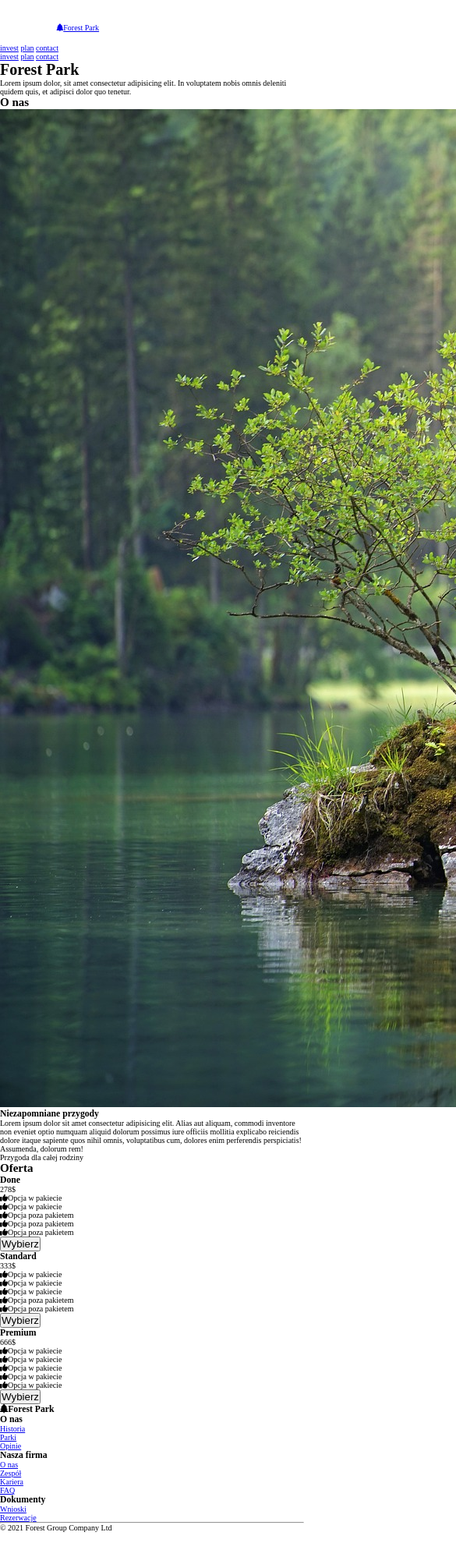
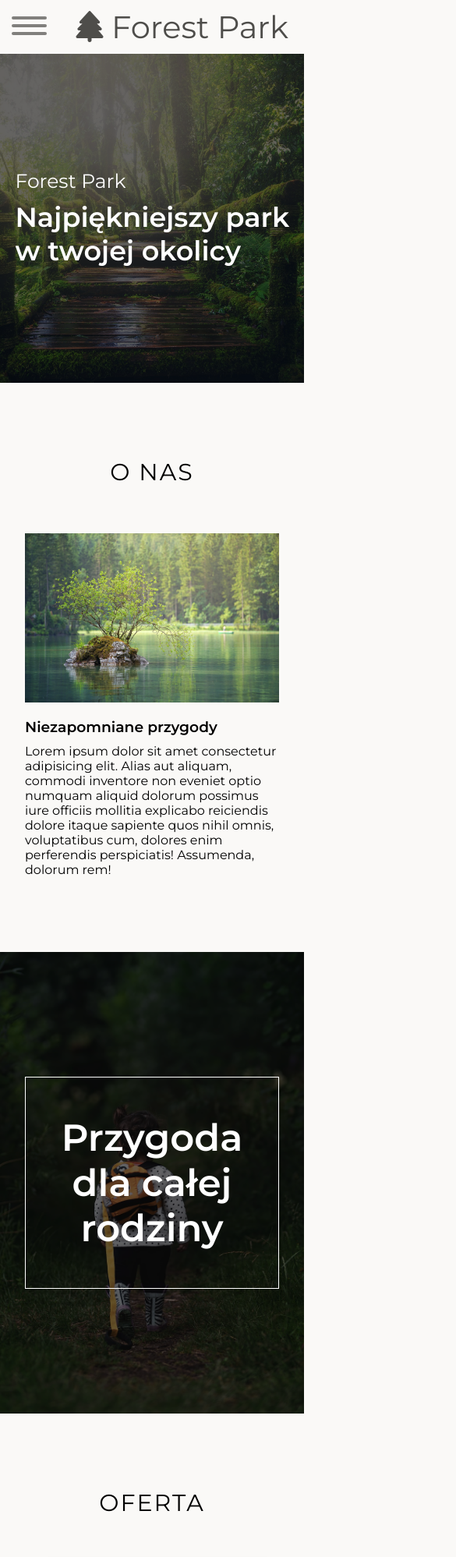
Before and after one commit to bilecky/ForestLayout, a plain HTML site: page index.html in a window 390 px wide. Shown: the top 1997 px of the page at 78% size, 585 px wide, since content can reach past the window. Before the commit the page ends 1965 px from the top, so only its background shows below. Drawn offline with Linux system fonts and the light colour scheme; a web font is replaced by a local one.

Commit message:
rwd mobile friendly main site with ugly css

```diff
--- a/hamburger.css
+++ b/hamburger.css
@@ -58,7 +58,7 @@
 .hamburger-inner::after {
   width: 45px;
   height: 4px;
-  background-color: white;
+  background-color: rgb(78, 77, 74);
   border-radius: 4px;
   position: absolute;
   -webkit-transition-property: -webkit-transform;
--- a/index.html
+++ b/index.html
@@ -21,41 +21,46 @@
 
 <body>
 
-    <header class="header">
+    <header class="header ">
+        <div class="navbar">
             <button class="hamburger hamburger--3dx
         " type="button">
                 <span class="hamburger-box">
                     <span class="hamburger-inner"></span>
                 </span>
             </button>
-        <a href="#" class="brandname"><i class="fas fa-tree"></i>Forest Park</a>
+            <a href="#" class="brandname"><i class="fas fa-tree"></i> Forest Park</a>
 
             <nav class="nav nav-mobile ">
-            <a class="nav__link" href="#invest">invest</a>
-            <a class="nav__link" href="#plan">plan</a>
-            <a class="nav__link" href="#contact">contact</a>
+                <a class="nav__link" href="#aboutus">Home</a>
+
+                <a class="nav__link" href="#aboutus">O nas</a>
+                <a class="nav__link" href="#plan">Oferta</a>
+                <a class="nav__link" href="#contact">Kontakt</a>
 
             </nav>
 
             <nav class="nav nav-desktop">
-            <a class="nav__link" href="#invest">invest</a>
-            <a class="nav__link" href="#plan">plan</a>
-            <a class="nav__link" href="#contact">contact</a>
+                <a class="nav__link" href="#home">Home</a>
+                <a class="nav__link" href="#aboutus">O nas</a>
+                <a class="nav__link" href="#plan">Oferta</a>
+                <a class="nav__link" href="#contact">Kontakt</a>
 
             </nav>
-        <div class="header__text">
+        </div>
+        <div class="header__box">
+            <div class="header__text wrapper">
                 <h1 class="company-name">Forest Park</h1>
-            <p>Lorem ipsum dolor, sit amet consectetur adipisicing elit. In voluptatem nobis omnis deleniti quidem quis,
-                et adipisci dolor quo tenetur.</p>
+                <p>Najpiękniejszy park w twojej okolicy</p>
+            </div>
+            <div class="header__shadow"></div>
         </div>
 
-        <div class="header__img">
-            <div class="header_shadow"></div>
-        </div>
+
     </header>
 
     <main class="main">
-        <section class="aboutus" id="about">
+        <section class="aboutus section-padding" id="about">
             <div class="wrapper">
                 <h2 class="section-text">O nas</h2>
                 <div class="aboutus__box">
@@ -74,22 +79,35 @@
         </section>
 
         <!-- SECTION SECOND HERO IMG -->
-        <section class="hero-img section">
+        <section class="hero-img">
+            <div>
                 <p class="hero-img__title">Przygoda dla całej rodziny</p>
+
+                <div class="header__shadow-hero"></div>
+            </div>
+
         </section>
 
-        <section class="offers" id="offer">
+        <section class="offers section-padding"" id=" offer">
             <div class="wrapper">
                 <h2 class="section-text">Oferta</h2>
+                <div class="offers__cards">
+
+
                     <div class="offers__box">
                         <h3>Done</h3>
                         <p>278$</p>
                         <ul>
-                        <li class="offers__card-info-list-item"><i class="fas fa-thumbs-up"></i>Opcja w pakiecie</li>
-                        <li class="offers__card-info-list-item"><i class="fas fa-thumbs-up"></i>Opcja w pakiecie</li>
-                        <li class="offers__card-info-list-item"><i class="fas fa-thumbs-up"></i>Opcja poza pakietem</li>
-                        <li class="offers__card-info-list-item"><i class="fas fa-thumbs-up"></i>Opcja poza pakietem</li>
-                        <li class="offers__card-info-list-item"><i class="fas fa-thumbs-up"></i>Opcja poza pakietem</li>
+                            <li class="offers__card-info-list-item"><i class="fas fa-thumbs-up"></i>     Opcja w pakiecie
+                            </li>
+                            <li class="offers__card-info-list-item"><i class="fas fa-thumbs-up"></i> Opcja w pakiecie
+                            </li>
+                            <li class="offers__card-info-list-item"><i class="fas fa-thumbs-up"></i> Opcja poza pakietem
+                            </li>
+                            <li class="offers__card-info-list-item"><i class="fas fa-thumbs-up"></i> Opcja poza pakietem
+                            </li>
+                            <li class="offers__card-info-list-item"><i class="fas fa-thumbs-up"></i> Opcja poza pakietem
+                            </li>
                         </ul>
                         <button class="choose__option">Wybierz</button>
 
@@ -98,11 +116,16 @@
                         <h3>Standard</h3>
                         <p>333$</p>
                         <ul>
-                        <li class="offers__card-info-list-item"><i class="fas fa-thumbs-up"></i>Opcja w pakiecie</li>
-                        <li class="offers__card-info-list-item"><i class="fas fa-thumbs-up"></i>Opcja w pakiecie</li>
-                        <li class="offers__card-info-list-item"><i class="fas fa-thumbs-up"></i>Opcja w pakiecie</li>
-                        <li class="offers__card-info-list-item"><i class="fas fa-thumbs-up"></i>Opcja poza pakietem</li>
-                        <li class="offers__card-info-list-item"><i class="fas fa-thumbs-up"></i>Opcja poza pakietem</li>
+                            <li class="offers__card-info-list-item"><i class="fas fa-thumbs-up"></i>Opcja w pakiecie
+                            </li>
+                            <li class="offers__card-info-list-item"><i class="fas fa-thumbs-up"></i>Opcja w pakiecie
+                            </li>
+                            <li class="offers__card-info-list-item"><i class="fas fa-thumbs-up"></i>Opcja w pakiecie
+                            </li>
+                            <li class="offers__card-info-list-item"><i class="fas fa-thumbs-up"></i>Opcja poza pakietem
+                            </li>
+                            <li class="offers__card-info-list-item"><i class="fas fa-thumbs-up"></i>Opcja poza pakietem
+                            </li>
                         </ul>
                         <button class="choose__option">Wybierz</butto>
                     </div>
@@ -110,15 +133,20 @@
                         <h3>Premium</h3>
                         <p>666$</p>
                         <ul>
-                        <li class="offers__card-info-list-item"><i class="fas fa-thumbs-up"></i>Opcja w pakiecie</li>
-                        <li class="offers__card-info-list-item"><i class="fas fa-thumbs-up"></i>Opcja w pakiecie</li>
-                        <li class="offers__card-info-list-item"><i class="fas fa-thumbs-up"></i>Opcja w pakiecie</li>
-                        <li class="offers__card-info-list-item"><i class="fas fa-thumbs-up"></i>Opcja w pakiecie</li>
-                        <li class="offers__card-info-list-item"><i class="fas fa-thumbs-up"></i>Opcja w pakiecie</li>
+                            <li class="offers__card-info-list-item"><i class="fas fa-thumbs-up"></i>Opcja w pakiecie
+                            </li>
+                            <li class="offers__card-info-list-item"><i class="fas fa-thumbs-up"></i>Opcja w pakiecie
+                            </li>
+                            <li class="offers__card-info-list-item"><i class="fas fa-thumbs-up"></i>Opcja w pakiecie
+                            </li>
+                            <li class="offers__card-info-list-item"><i class="fas fa-thumbs-up"></i>Opcja w pakiecie
+                            </li>
+                            <li class="offers__card-info-list-item"><i class="fas fa-thumbs-up"></i>Opcja w pakiecie
+                            </li>
                         </ul>
                         <button class="choose__option">Wybierz</button>
                     </div>
-
+                </div>
             </div>
         </section>
     </main>
--- a/main.css
+++ b/main.css
@@ -10,3 +10,240 @@ html {
 	font-size: 62.5%;
 	scroll-behavior: smooth;
 }
+
+body {
+	font-weight: 200;
+	font-size: 1.6rem;
+	background-color: rgb(250, 249, 247);
+}
+
+h1,
+h2,
+h3,
+p,
+li,
+button,
+a {
+	font-family: 'Montserrat', sans-serif;
+	font-weight: 400;
+}
+
+.wrapper {
+	margin: 0 auto;
+	max-width: 1200px;
+	width: 100%;
+	overflow: hidden;
+}
+
+.nav-desktop {
+	display: none;
+}
+.nav__link {
+	position: relative;
+		/* display: inline-block; */
+		margin: 0.5em;
+		padding: 0.5em;
+		font-size: 2.3rem;
+		text-decoration: none;
+		text-transform: uppercase;
+		color: white;
+		transition: color 0.3s;
+}
+
+.nav-mobile {
+	position: absolute;
+	top: 0;
+	left: 0;
+	right: 0;
+	bottom: 0;
+	display: flex;
+	z-index: 10;
+	justify-content: center;
+	align-items: center;
+	flex-direction: column;
+	background-color: rgb(29, 29, 32);
+	transform: translateX(-100%);
+	transition: transform 0.3s;
+}
+.nav-mobile--active {
+	transform: translateX(0);
+}
+
+header {
+	overflow: hidden;
+}
+
+.hamburger {
+	top: 3em;
+	left: 1em;
+	z-index: 100;
+}
+
+.navbar {
+	height: 0%;
+	width: 100%;
+	display: flex;
+	justify-content: space-between;
+}
+.brandname {
+	font-size: 40px;
+	text-decoration: none;
+	margin: 10px 20px;
+	color: rgb(78, 77, 74);
+}
+
+.header__box {
+	background-image: url('/jungle-hero.jpg');
+	position: relative;
+	height: 50vh;
+	background-size: cover;
+	background-position: center;
+	width: 100%;
+	display: flex;
+	justify-content: flex-start;
+	align-items: center;
+}
+.header__text {
+	flex-direction: column;
+	justify-content: center;
+	align-content: center;
+	margin-left: 5%;
+	color: white;
+	z-index: 3;
+}
+.header__text h1 {
+	font-size: 25px;
+	font-weight: 400;
+	margin-bottom: 10px;
+}
+.header__text p {
+	font-size: 35px;
+	font-weight: 600;
+}
+
+.header__shadow {
+	position: absolute;
+	height: 100%;
+	width: 100%;
+	background-color: rgba(0, 0, 0, 0.6);
+}
+
+.section-text {
+	position: relative;
+	font-weight: 400;
+	letter-spacing: 2px;
+	text-transform: uppercase;
+	text-align: center;
+	margin-bottom: 2em;
+}
+
+h2.section-text {
+	font-size: 3rem;
+}
+
+.section-padding {
+	padding: 6em 2em;
+}
+.aboutus__box {
+	display: flex;
+	flex-direction: column;
+}
+.aboutus__img {
+	width: 100%;
+	margin-bottom: 1em;
+}
+.aboutus__title {
+	margin-bottom: 0.5em;
+	font-weight: 600;
+}
+
+.hero-img {
+	position: relative;
+	background-image: url('/girl.jpg');
+	padding: 10em 2em;
+	background-size: cover;
+	background-position: center;
+	z-index: 0;
+}
+.hero-img__title {
+	font-size: 4.8rem;
+	color: white;
+	border: 1px solid white;
+	padding: 1em 0.2em;
+	/* margin: 0 5em; */
+	font-weight: 600;
+	text-align: center;
+}
+.hero-img .header__shadow-hero {
+	position: absolute;
+	background-color: rgba(0, 0, 0, 0.6);
+	width: 100%;
+	height: 100%;
+	top: 0;
+	left: 0;
+	z-index: -5;
+}
+li {
+	margin: 1em 0;
+	text-decoration: none;
+	list-style: none;
+}
+
+.offers__box {
+	padding: 1.5em 4em;
+	position: relative;
+	margin: 40px 10px;
+	height: 500px;
+	text-align: center;
+
+	box-shadow: rgba(0, 0, 0, 0.45) 7px 7px 15px;
+	display: flex;
+	flex-direction: column;
+	justify-content: space-between;
+	border-radius: 8px;
+}
+.offers__box h3 {
+	text-transform: uppercase;
+	font-size: 3rem;
+}
+.offers__box p {
+	margin-top: -0.5em;
+	font-weight: 600;
+	font-size: 4rem;
+}
+.offers__box button {
+	padding: 0.8em;
+	cursor: pointer;
+	border-radius: 8px;
+	border: none;
+	box-shadow: rgba(0, 0, 0, 0.25) 0px 54px 55px, rgba(0, 0, 0, 0.12) 0px -12px 30px, rgba(0, 0, 0, 0.12) 0px 4px 6px,
+		rgba(0, 0, 0, 0.17) 0px 12px 13px, rgba(0, 0, 0, 0.09) 0px -3px 5px;
+}
+.offers__box:nth-of-type(2) button {
+	box-shadow: rgba(2, 236, 2, 0.25) 0px 54px 55px, rgba(2, 236, 2, 0.12) 0px -12px 30px,
+		rgba(2, 236, 2, 0.12) 0px 4px 6px, rgba(2, 236, 2, 0.17) 0px 12px 13px, rgba(2, 236, 2, 0.09) 0px -3px 5px;
+	background-color: rgb(2, 236, 2);
+}
+
+.footer__box-desktop {
+	display: none;
+}
+
+.footer{
+	background-color: rgb(247, 232, 232);
+	color: rgb(78, 77, 74);
+}
+.footer__box-title {
+	margin-bottom: 1em;
+	font-size: 3rem;
+	text-transform: uppercase;
+	text-align: center;
+}
+.footer .wrapper {
+	padding: 6em 2em 2em;
+}
+
+.footer__bottom-text {
+	padding: 2em;
+	text-align: center;
+}
--- a/main.js
+++ b/main.js
@@ -0,0 +1,14 @@
+const navMobile = document.querySelector('.nav-mobile')
+
+const navBtn = document.querySelector('.hamburger')
+
+const handleNav = () => {
+
+    navBtn.classList.toggle('is-active')
+    navMobile.classList.toggle('nav-mobile--active')
+    navBtn.style.Color = "white"
+    }
+
+
+    navBtn.addEventListener('click', handleNav
+    )
```
Lines whose indentation alone changed are shown as unchanged.
